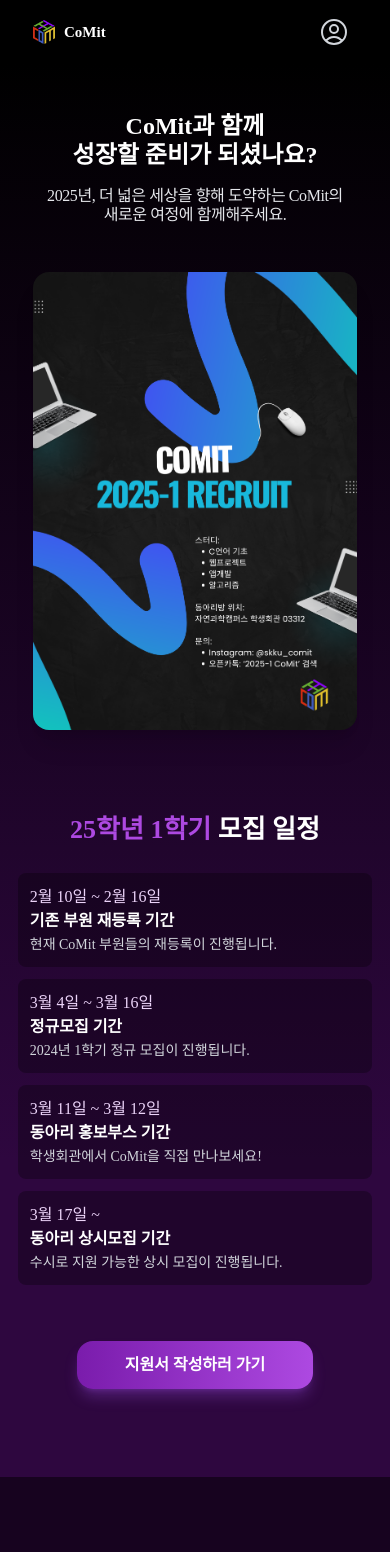
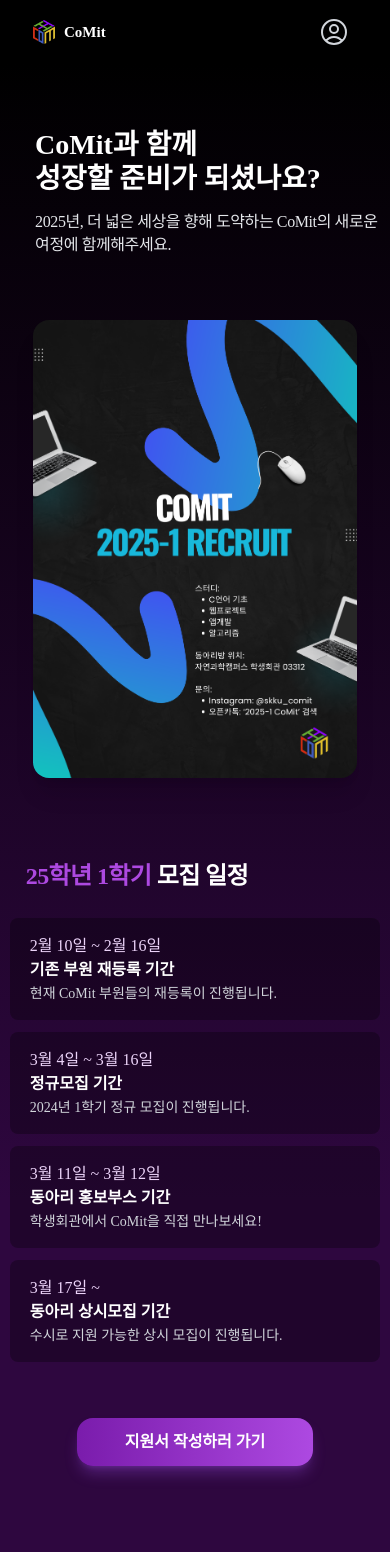
Before and after one commit to skku-comit/comit.main-frontend, a Next.js app: page /join in a window 390 px wide. Shown: the top 1552 px of the page. Built offline with nearby package versions, Linux system fonts and the light colour scheme.

Commit message:
feat:responsive improvement&docs link

```diff
--- a/src/app/join/page.tsx
+++ b/src/app/join/page.tsx
@@ -6,30 +6,30 @@
 import FAQSection from '@/components/join/FAQSection'
 import ApplicationSection from '@/components/join/ApplicationSection'
 
-const googleDocsLink = "https://docs.google.com/forms/d/example" // 실제 구글 폼 링크로 교체 필요
+const googleDocsLink = "https://docs.google.com/forms/d/e/1FAIpQLSdBSgxtOhW4cVpzmUgJSOcHFZHyuxUuA2ZbOuCOiKucbKJ0Wg/viewform" // 실제 구글 폼 링크로 교체 필요
 
 export default function JoinPage() {
   return (
     <div className="min-h-screen bg-gradient-to-b from-black via-[#2e073f] to-[#2e073f]">
       {/* 헤더 섹션 */}
-        <div className="mx-auto px-8 relative overflow-hidden py-12 md:py-20 lg:py-28">
+        <div className="mx-auto pl-[9vw] md:pl-0 md:pr-8 relative overflow-hidden py-16 md:py-20 lg:py-28">
           <motion.div
             initial={{ opacity: 0, y: 20 }}
             animate={{ opacity: 1, y: 0 }}
             transition={{ duration: 0.8 }}
             className="text-center"
           >
-            <h1 className="text-2xl md:text-[32px] lg:text-[40px] font-semibold tracking-normal text-white leading-[1.2]">
+            <h1 className="text-start md:text-center text-[28px] md:text-[32px] lg:text-[40px] font-bold md:tracking-normal text-white leading-[1.2] break-keep">
               CoMit과 함께<br />성장할 준비가 되셨나요?
             </h1>
-            <p className="text-base md:text-[20px] lg:text-[24px] mx-auto mt-4 md:mt-3 tracking-tight leading-[1.2] break-keep text-gray-200">
+            <p className="text-start md:text-center text-base md:text-[20px] lg:text-[24px] mx-auto mt-4 md:mt-3 tracking-tight leading-[1.4] break-keep text-gray-200">
               2025년, 더 넓은 세상을 향해 도약하는 CoMit의 새로운 여정에 함께해주세요.
             </p>
           </motion.div>
         </div>
 
       {/* 메인 콘텐츠 */}
-        <div className="grid gap-8 lg:gap-[3vw+60px] md:grid-cols-2 px-2 md:px-8 mx-auto w-[min(95vw,1180px)]">
+        <div className="grid gap-8 lg:gap-[3vw+60px] md:grid-cols-2 px-0 md:px-8 mx-auto w-[min(95vw,1180px)]">
           {/* 포스터 섹션 */}
           <motion.div
             initial={{ opacity: 0, x: -20 }}
--- a/src/components/home/ReviewsSection.tsx
+++ b/src/components/home/ReviewsSection.tsx
@@ -16,14 +16,14 @@
       '코밋은 개발의 시발점입니다. 이론 지식들을 실제 적용할 수 있는 놀이터로, 관심사가 같은 친구들을 만나 좋은 추억들을 쌓을 수 있었습니다.',
     author: '22학번 손장수',
     role: '현) 피아노 마스터',
-    image: '/images/reviews/avatar2.jpg'
+    image: '/jangsu.png'
   },
   {
     content:
       '여러 훌륭한 친구들을 만나 많이 배웠습니다. 특히 코밋 웹사이트 개발 과정에 참여하며 협업 방식에 대해 배울 수 있어 좋았어요.',
     author: '19학번 김재순',
     role: '현) 든든한 동아리 멘토',
-    image: '/images/reviews/avatar3.jpg'
+    image: '/jaesun.png'
   }
 ]
 
--- a/src/components/join/ApplicationSection.tsx
+++ b/src/components/join/ApplicationSection.tsx
@@ -57,7 +57,7 @@
       transition={{ duration: 0.8, delay: 0.2 }}
       className="h-full flex flex-col"
     >
-      <h2 className="text-[26px] md:my-0 mt-12 mb-4 md:text-[24px] lg:text-[30px] font-bold text-white md:text-start text-center">
+      <h2 className="text-[24px] pl-4 md:pl-0 md:my-0 mt-12 mb-4 md:text-[24px] lg:text-[30px] font-extrabold tracking-tight md:tracking-normal md:font-bold text-white text-start">
         <span className="text-[#ad49e1]">25학년 1학기 </span>모집 일정
       </h2>
       <div className="flex-1 flex flex-col gap-3 md:gap-0 md:justify-around mt-2 md:mx-0">
@@ -67,7 +67,7 @@
             initial={{ opacity: 0, y: 20 }}
             animate={{ opacity: 1, y: 0 }}
             transition={{ delay: 0.4 + index * 0.1 }}
-            className="relative lg:pl-6 lg:before:absolute lg:before:left-0 lg:before:top-1 lg:before:bottom-1 lg:before:h-auto lg:before:w-[2px] lg:before:bg-[#ad49e1]/30"
+            className="relative w-full md:w-auto lg:pl-6 lg:before:absolute lg:before:left-0 lg:before:top-1 lg:before:bottom-1 lg:before:h-auto lg:before:w-[2px] lg:before:bg-[#ad49e1]/30"
           >
             <div key='calendar-dot'
               className={`hidden lg:block absolute -left-[4px] md:size-2.5 size-2 rounded-full ${
@@ -76,11 +76,11 @@
                   : 'bg-[#ad49e1]/70'
               }`}
               style={{
-                top: `${15 + (index * 30)}px`
+                top: `${10 + (index * 30)}px`
               }}
 
             />
-            <div key='calendar-card' className={`group cursor-pointer rounded-lg p-3 lg:p-[22px] transition-colors ${
+            <div key='calendar-card' className={`group cursor-pointer rounded-lg px-5 py-4 lg:p-[22px] transition-colors ${
               currentPeriodIndex === index
                 ? 'bg-[#ad49e1]/20 hover:bg-[#ad49e1]/22'
                 : 'bg-black/30 hover:bg-white/10'
```
Also changed, not shown: public/jaesun.png (added), 1 other file (tests, documents, lock files or other folders).
